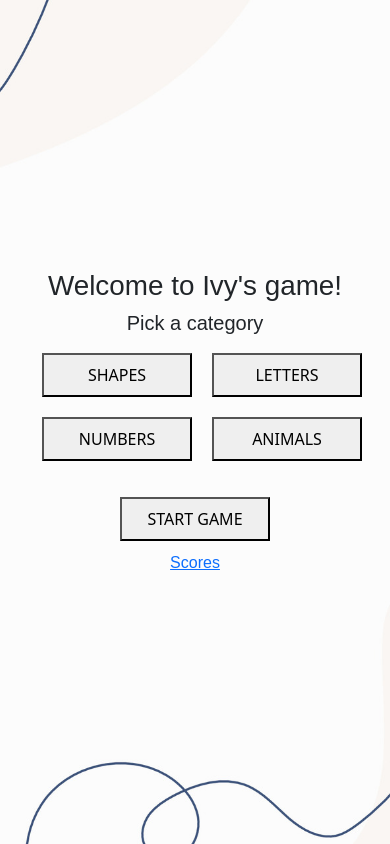
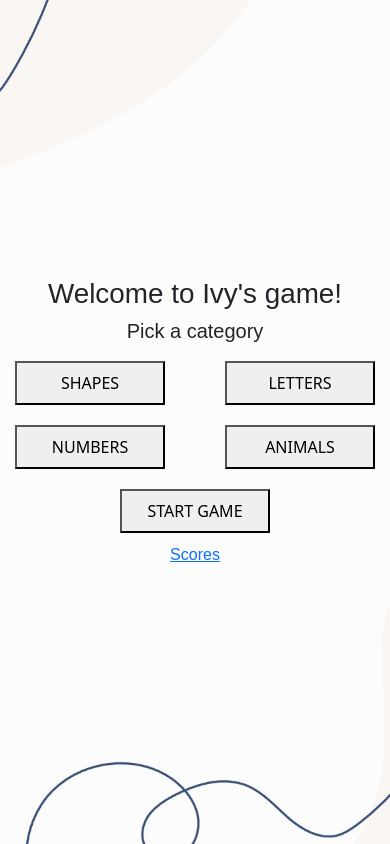
Before and after one commit to paulg44/drawing_game, a React (Create React App) app in the folder client/: page / in a window 390 px wide. Built offline with nearby package versions, Linux system fonts and the light colour scheme; a web font is replaced by a local one.

Commit message:
change button display to grid, looks better on mobile

```diff
--- a/client/src/App.css
+++ b/client/src/App.css
@@ -28,7 +28,7 @@ li {
 
 button {
   padding: 8px 20px;
-  margin: 10px;
+  margin: 10px 30px;
   width: 150px;
   font-family: "Happy Monkey", system-ui, -apple-system, BlinkMacSystemFont,
     "Segoe UI", Roboto, Oxygen, Ubuntu, Cantarell, "Open Sans", "Helvetica Neue",
--- a/client/src/Components/Canvas.js
+++ b/client/src/Components/Canvas.js
@@ -1,3 +1,4 @@
+import "../assets/css/Canvas.css";
 import { useEffect, useRef, useState } from "react";
 import { HexColorPicker } from "react-colorful";
 import { Popup } from "reactjs-popup";
@@ -89,7 +90,7 @@ function Canvas() {
         <button type="button" onClick={handleClearPage}>
           Clear Page
         </button>
-        <Popup trigger={<button>Pick Color</button>}>
+        <Popup className="popup=content" trigger={<button>Pick Color</button>}>
           <div className="colorPickerContainer">
             {" "}
             <HexColorPicker color={color} onChange={setColor} />
--- a/client/src/Pages/Homepage.js
+++ b/client/src/Pages/Homepage.js
@@ -34,20 +34,22 @@ function Homepage() {
     >
       <h1>Welcome to Ivy's game!</h1>
       <h5>Pick a category</h5>
-      <ul>
+      <div className="categoryListContainer">
         {mainCategories.map((categoryItem, index) => (
           <button
             className="categoryBtn"
             key={index}
             onClick={() => handleCategorySelection(categoryItem)}
           >
-            <li>{categoryItem}</li>
+            {categoryItem}
           </button>
         ))}
-      </ul>
+      </div>
 
       {/* Placeholders for now */}
-      <button onClick={startGame}>Start Game</button>
+      <button className="startBtn" onClick={startGame}>
+        Start Game
+      </button>
       <Link to="/score">Scores</Link>
     </div>
   );
--- /dev/null
+++ b/client/src/assets/css/Canvas.css
@@ -0,0 +1,22 @@
+/* animation */
+
+@keyframes anvil {
+  0% {
+    transform: scale(1) translateY(0px);
+    opacity: 0;
+    box-shadow: 0 0 0 rgba(241, 241, 241, 0);
+  }
+  1% {
+    transform: scale(0.96) translateY(10px);
+    opacity: 0;
+    box-shadow: 0 0 0 rgba(241, 241, 241, 0);
+  }
+  100% {
+    transform: scale(1) translateY(0px);
+    opacity: 1;
+    box-shadow: 0 0 500px rgba(241, 241, 241, 0);
+  }
+}
+.popup-content {
+  animation: anvil 0.3s cubic-bezier(0.38, 0.1, 0.36, 0.9) forwards;
+}
--- a/client/src/assets/css/Homepage.css
+++ b/client/src/assets/css/Homepage.css
@@ -1,12 +1,23 @@
 .homepage {
-  width: 100vw;
-  height: 100vh;
+  min-width: 100vw;
+  min-height: 100vh;
   display: flex;
   flex-direction: column;
   align-items: center;
   justify-content: center;
 }
 
+.categoryListContainer {
+  display: grid;
+  grid-template-columns: auto auto;
+  grid-template-rows: auto auto;
+  /* grid-gap: 20px; */
+}
+
 .categoryBtn:focus {
   border: 2px solid red;
 }
+
+.startBtn {
+  /* margin-top: 30px; */
+}
```
